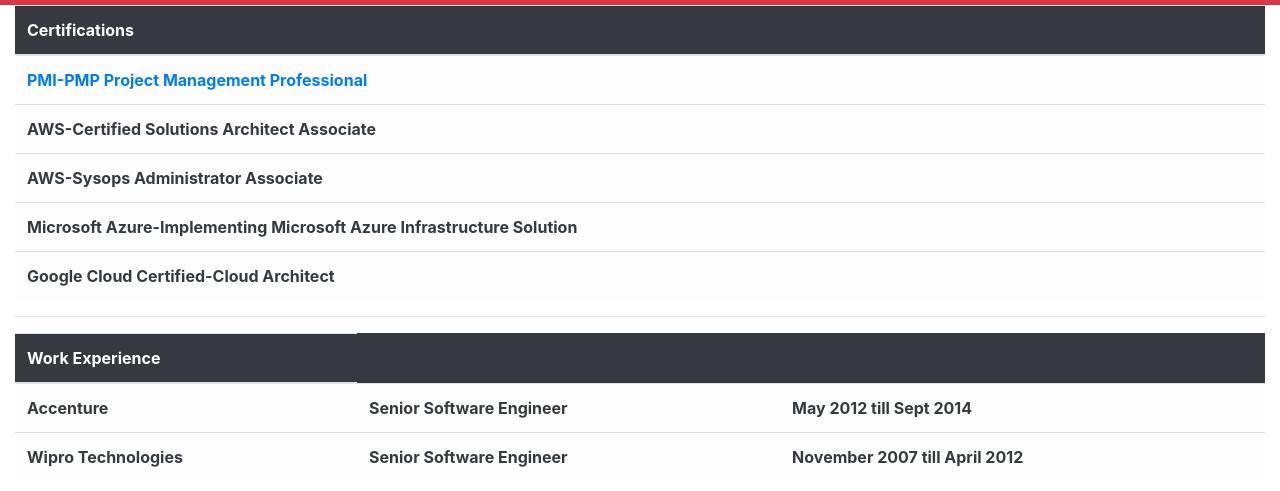
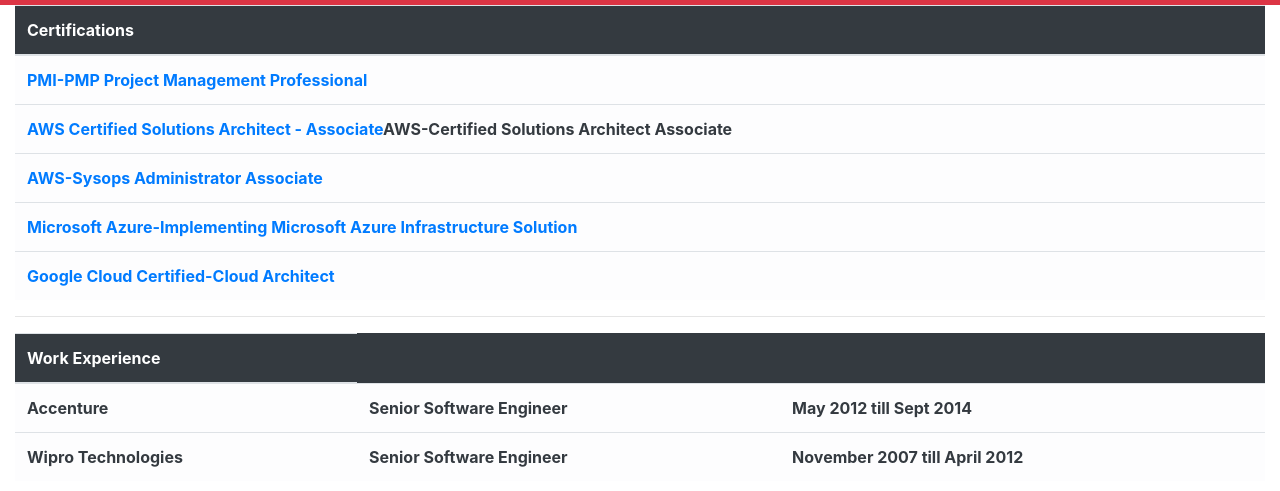
Before and after one commit to Aswinkumar6/Websites, a plain HTML site: page Profile/experience.html in a window 1280 px wide. Shown: the part 51-542 px from the top of the page. Drawn offline with nearby package versions, Linux system fonts and the light colour scheme.

Commit message:
Update experience.html
links updated

```diff
--- a/Profile/experience.html
+++ b/Profile/experience.html
@@ -42,16 +42,16 @@
             </td>
         </tr>
         <tr>
-        <td><a href="https://github.com/Aswinkumar6/certifications/blob/master/AWS Certified Solutions Architect - Associate certificate.pdf"></a>AWS-Certified Solutions Architect Associate</td>
+        <td><a href="https://github.com/Aswinkumar6/certifications/blob/master/AWS Certified Solutions Architect - Associate certificate.pdf">AWS Certified Solutions Architect - Associate</a>AWS-Certified Solutions Architect Associate</td>
         </tr>
         <tr>
-          <td><a href="https://github.com/Aswinkumar6/certifications/blob/master/AWS Certified SysOps Administrator - Associate certificate.pdf"></a> AWS-Sysops Administrator Associate</td>
+          <td><a href="https://github.com/Aswinkumar6/certifications/blob/master/AWS Certified SysOps Administrator - Associate certificate.pdf">AWS-Sysops Administrator Associate</a> </td>
         </tr>
         <tr>
-          <td><a href="https://github.com/Aswinkumar6/certifications/blob/master/Certificate_1.pdf"></a>Microsoft Azure-Implementing Microsoft Azure Infrastructure Solution</td>
+          <td><a href="https://github.com/Aswinkumar6/certifications/blob/master/Certificate_1.pdf">Microsoft Azure-Implementing Microsoft Azure Infrastructure Solution</a></td>
         </tr>
         <tr>
-        <td><a href="https://www.credential.net/iwb7h54x?key=20a15663aef934b7176cb1626132ba9f695107b3abfc2e308123f88ae5b6ed53"></a>Google Cloud Certified-Cloud Architect</td>
+        <td><a href="https://www.credential.net/iwb7h54x?key=20a15663aef934b7176cb1626132ba9f695107b3abfc2e308123f88ae5b6ed53">Google Cloud Certified-Cloud Architect</a></td>
         </tr>
       </tbody>
       </table>
```
